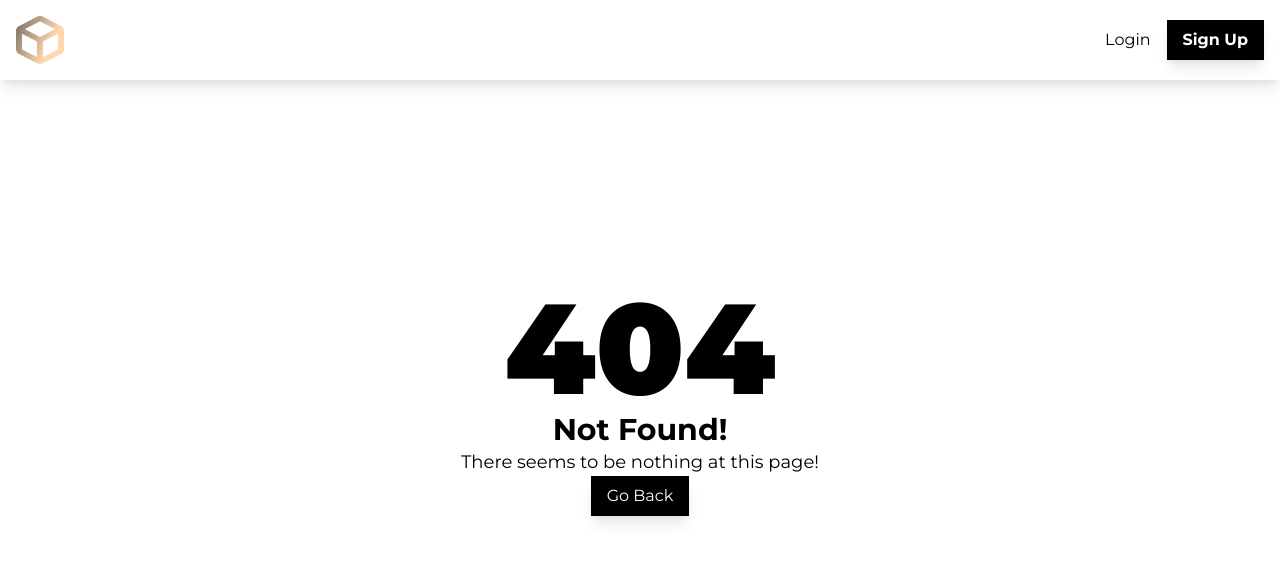
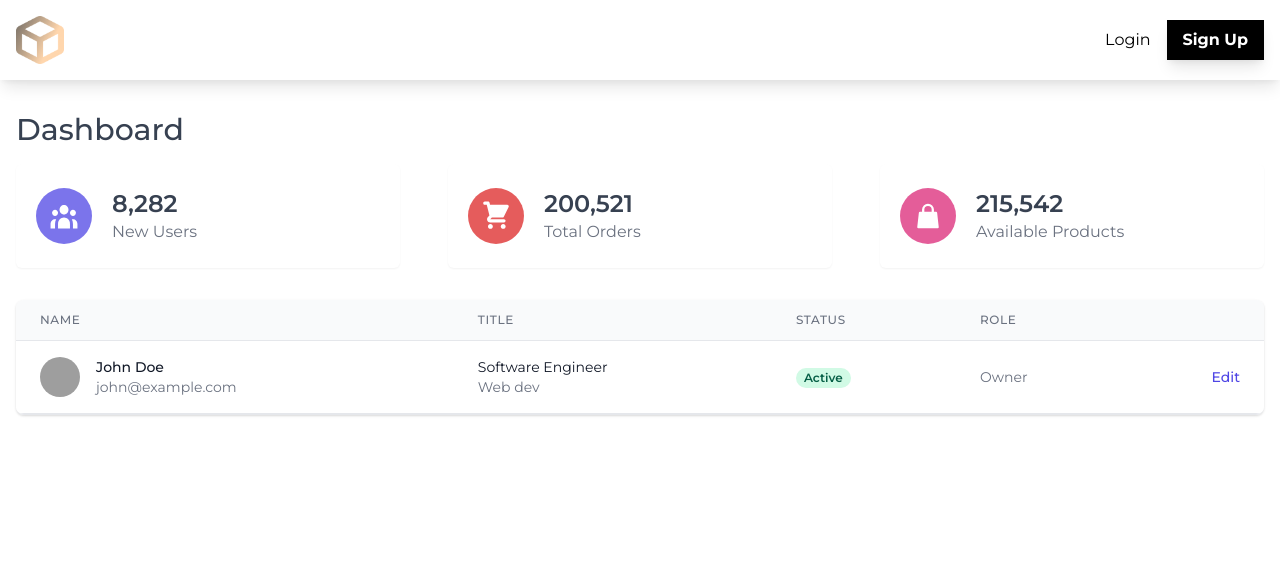
Before and after one commit to kobito-kun/Pronto-Revamped, a React (Create React App) app in the folder frontend/: page /dashboard in a window 1280 px wide. Before the commit this address had no page. Shown: the top 562 px of the page. Built offline with nearby package versions, Linux system fonts and the light colour scheme; grey boxes are pictures that could not be loaded.

Commit message:
User page & Dashboard

```diff
--- a/frontend/src/App.js
+++ b/frontend/src/App.js
@@ -6,6 +6,8 @@ import ErrorPage from './pages/client/ErrorPage';
 import ProductsPage from './pages/client/ProductsPage';
 import LoginPage from './pages/client/LoginPage';
 import Logout from './pages/client/Logout';
+import DashboardPage from './pages/admin/DashboardPage';
+import UserPage from './pages/client/UserPage';
 
 function App() {
   return (
@@ -13,9 +15,12 @@ function App() {
       <Switch>
         <Route exact path="/" component={MainPage} />
         <Route exact path="/products" component={ProductsPage} />
+        <Route exact path="/@:username" component={UserPage} />
         <Route exact path="/login" component={LoginPage} />
 
         <Route exact path="/logout" component={Logout} />
+
+        <Route exact path="/dashboard" component={DashboardPage} />
 
         <Route path="*" component={ErrorPage} />
       </Switch>
--- a/frontend/src/components/Navbar.js
+++ b/frontend/src/components/Navbar.js
@@ -20,7 +20,7 @@ function Navbar() {
         <div className="lg:flex lg:gap-4 items-center hidden">
           {loggedIn
           ?
-          ""
+          <Link to="/dashboard" className="cursor-pointer hover:text-gray-500 duration-300">Dashboard</Link>
           :
           <Link to="/login" className="cursor-pointer hover:text-gray-500 duration-300">Login</Link>
           }
@@ -51,7 +51,9 @@ function Navbar() {
         <div className="w-full">
           {loggedIn
           ?
-          ""
+          <Link to="/dashboard">
+            <div className="hover:bg-gray-100 cursor-pointer duration-300 text-xl text-center border-b py-4">Dashboard</div>
+          </Link>
           :
           <Link to="/login">
             <div className="hover:bg-gray-100 cursor-pointer duration-300 text-xl text-center border-b py-4">Login</div>
--- /dev/null
+++ b/frontend/src/components/admin/Dashboard.js
@@ -0,0 +1,123 @@
+import React from 'react';
+import {Link} from 'react-router-dom';
+
+function Dashboard() {
+  return (
+    <div className="mt-24 max-w-screen-xl mx-auto p-4">
+    <h3 className="text-gray-700 text-3xl font-medium">Dashboard</h3>
+
+    <div className="mt-4">
+        <div className="flex flex-wrap -mx-6">
+            <div className="w-full px-6 sm:w-1/2 xl:w-1/3">
+                <div className="flex items-center px-5 py-6 shadow-sm rounded-md bg-white">
+                    <div className="p-3 rounded-full bg-indigo-600 bg-opacity-75">
+                        <svg className="h-8 w-8 text-white" viewBox="0 0 28 30" fill="none" xmlns="http://www.w3.org/2000/svg">
+                            <path d="M18.2 9.08889C18.2 11.5373 16.3196 13.5222 14 13.5222C11.6804 13.5222 9.79999 11.5373 9.79999 9.08889C9.79999 6.64043 11.6804 4.65556 14 4.65556C16.3196 4.65556 18.2 6.64043 18.2 9.08889Z" fill="currentColor"/>
+                            <path d="M25.2 12.0444C25.2 13.6768 23.9464 15 22.4 15C20.8536 15 19.6 13.6768 19.6 12.0444C19.6 10.4121 20.8536 9.08889 22.4 9.08889C23.9464 9.08889 25.2 10.4121 25.2 12.0444Z" fill="currentColor"/>
+                            <path d="M19.6 22.3889C19.6 19.1243 17.0927 16.4778 14 16.4778C10.9072 16.4778 8.39999 19.1243 8.39999 22.3889V26.8222H19.6V22.3889Z" fill="currentColor"/>
+                            <path d="M8.39999 12.0444C8.39999 13.6768 7.14639 15 5.59999 15C4.05359 15 2.79999 13.6768 2.79999 12.0444C2.79999 10.4121 4.05359 9.08889 5.59999 9.08889C7.14639 9.08889 8.39999 10.4121 8.39999 12.0444Z" fill="currentColor"/>
+                            <path d="M22.4 26.8222V22.3889C22.4 20.8312 22.0195 19.3671 21.351 18.0949C21.6863 18.0039 22.0378 17.9556 22.4 17.9556C24.7197 17.9556 26.6 19.9404 26.6 22.3889V26.8222H22.4Z" fill="currentColor"/>
+                            <path d="M6.64896 18.0949C5.98058 19.3671 5.59999 20.8312 5.59999 22.3889V26.8222H1.39999V22.3889C1.39999 19.9404 3.2804 17.9556 5.59999 17.9556C5.96219 17.9556 6.31367 18.0039 6.64896 18.0949Z" fill="currentColor"/>
+                        </svg>
+                    </div>
+
+                    <div className="mx-5">
+                        <h4 className="text-2xl font-semibold text-gray-700">8,282</h4>
+                        <div className="text-gray-500">New Users</div>
+                    </div>
+                </div>
+            </div>
+
+            <div className="w-full mt-6 px-6 sm:w-1/2 xl:w-1/3 sm:mt-0">
+                <div className="flex items-center px-5 py-6 shadow-sm rounded-md bg-white">
+                    <div className="p-3 rounded-full bg-red-600 bg-opacity-75">
+                        <svg className="h-8 w-8 text-white" viewBox="0 0 28 28" fill="none" xmlns="http://www.w3.org/2000/svg">
+                            <path d="M4.19999 1.4C3.4268 1.4 2.79999 2.02681 2.79999 2.8C2.79999 3.57319 3.4268 4.2 4.19999 4.2H5.9069L6.33468 5.91114C6.33917 5.93092 6.34409 5.95055 6.34941 5.97001L8.24953 13.5705L6.99992 14.8201C5.23602 16.584 6.48528 19.6 8.97981 19.6H21C21.7731 19.6 22.4 18.9732 22.4 18.2C22.4 17.4268 21.7731 16.8 21 16.8H8.97983L10.3798 15.4H19.6C20.1303 15.4 20.615 15.1004 20.8521 14.6261L25.0521 6.22609C25.2691 5.79212 25.246 5.27673 24.991 4.86398C24.7357 4.45123 24.2852 4.2 23.8 4.2H8.79308L8.35818 2.46044C8.20238 1.83722 7.64241 1.4 6.99999 1.4H4.19999Z" fill="currentColor"/>
+                            <path d="M22.4 23.1C22.4 24.2598 21.4598 25.2 20.3 25.2C19.1403 25.2 18.2 24.2598 18.2 23.1C18.2 21.9402 19.1403 21 20.3 21C21.4598 21 22.4 21.9402 22.4 23.1Z" fill="currentColor"/>
+                            <path d="M9.1 25.2C10.2598 25.2 11.2 24.2598 11.2 23.1C11.2 21.9402 10.2598 21 9.1 21C7.9402 21 7 21.9402 7 23.1C7 24.2598 7.9402 25.2 9.1 25.2Z" fill="currentColor"/>
+                        </svg>
+                    </div>
+
+                    <div className="mx-5">
+                        <h4 className="text-2xl font-semibold text-gray-700">200,521</h4>
+                        <div className="text-gray-500">Total Orders</div>
+                    </div>
+                </div>
+            </div>
+
+            <div className="w-full mt-6 px-6 sm:w-1/2 xl:w-1/3 xl:mt-0">
+                <div className="flex items-center px-5 py-6 shadow-sm rounded-md bg-white">
+                    <div className="p-3 rounded-full bg-pink-600 bg-opacity-75">
+                        <svg className="h-8 w-8 text-white" viewBox="0 0 28 28" fill="none" xmlns="http://www.w3.org/2000/svg">
+                            <path d="M6.99998 11.2H21L22.4 23.8H5.59998L6.99998 11.2Z" fill="currentColor" stroke="currentColor" strokeWidth="2" strokeLinejoin="round"/>
+                            <path d="M9.79999 8.4C9.79999 6.08041 11.6804 4.2 14 4.2C16.3196 4.2 18.2 6.08041 18.2 8.4V12.6C18.2 14.9197 16.3196 16.8 14 16.8C11.6804 16.8 9.79999 14.9197 9.79999 12.6V8.4Z" stroke="currentColor" strokeWidth="2"/>
+                        </svg>
+                    </div>
+
+                    <div className="mx-5">
+                        <h4 className="text-2xl font-semibold text-gray-700">215,542</h4>
+                        <div className="text-gray-500">Available Products</div>
+                    </div>
+                </div>
+            </div>
+        </div>
+    </div>
+
+    <div className="mt-8">
+
+    </div>
+
+    <div className="flex flex-col mt-8">
+        <div className="-my-2 py-2 overflow-x-auto sm:-mx-6 sm:px-6 lg:-mx-8 lg:px-8">
+            <div className="align-middle inline-block min-w-full shadow overflow-hidden sm:rounded-lg border-b border-gray-200">
+                <table className="min-w-full">
+                    <thead>
+                        <tr>
+                            <th className="px-6 py-3 border-b border-gray-200 bg-gray-50 text-left text-xs leading-4 font-medium text-gray-500 uppercase tracking-wider">Name</th>
+                            <th className="px-6 py-3 border-b border-gray-200 bg-gray-50 text-left text-xs leading-4 font-medium text-gray-500 uppercase tracking-wider">Title</th>
+                            <th className="px-6 py-3 border-b border-gray-200 bg-gray-50 text-left text-xs leading-4 font-medium text-gray-500 uppercase tracking-wider">Status</th>
+                            <th className="px-6 py-3 border-b border-gray-200 bg-gray-50 text-left text-xs leading-4 font-medium text-gray-500 uppercase tracking-wider">Role</th>
+                            <th className="px-6 py-3 border-b border-gray-200 bg-gray-50"></th>
+                        </tr>
+                    </thead>
+
+                    <tbody className="bg-white">
+                        <tr>
+                            <td className="px-6 py-4 whitespace-no-wrap border-b border-gray-200">
+                                <div className="flex items-center">
+                                    <div className="flex-shrink-0 h-10 w-10">
+                                        <img className="h-10 w-10 rounded-full" src="https://images.unsplash.com/photo-1472099645785-5658abf4ff4e?ixlib=rb-1.2.1&ixid=eyJhcHBfaWQiOjEyMDd9&auto=format&fit=facearea&facepad=2&w=256&h=256&q=80" alt="" />
+                                    </div>
+
+                                    <div className="ml-4">
+                                        <div className="text-sm leading-5 font-medium text-gray-900">John Doe</div>
+                                        <div className="text-sm leading-5 text-gray-500">john@example.com</div>
+                                    </div>
+                                </div>
+                            </td>
+
+                            <td className="px-6 py-4 whitespace-no-wrap border-b border-gray-200">
+                                <div className="text-sm leading-5 text-gray-900">Software Engineer</div>
+                                <div className="text-sm leading-5 text-gray-500">Web dev</div>
+                            </td>
+
+                            <td className="px-6 py-4 whitespace-no-wrap border-b border-gray-200">
+                                <span className="px-2 inline-flex text-xs leading-5 font-semibold rounded-full bg-green-100 text-green-800">Active</span>
+                            </td>
+
+                            <td className="px-6 py-4 whitespace-no-wrap border-b border-gray-200 text-sm leading-5 text-gray-500">Owner</td>
+
+                            <td className="px-6 py-4 whitespace-no-wrap text-right border-b border-gray-200 text-sm leading-5 font-medium">
+                                <Link to="#" className="text-indigo-600 hover:text-indigo-900">Edit</Link>
+                            </td>
+                        </tr>
+                    </tbody>
+                </table>
+            </div>
+        </div>
+    </div>
+    </div>
+  )
+}
+
+export default Dashboard
--- /dev/null
+++ b/frontend/src/pages/admin/DashboardPage.js
@@ -0,0 +1,14 @@
+import React from 'react'
+import Dashboard from '../../components/admin/Dashboard'
+import Navbar from '../../components/Navbar'
+
+function DashboardPage() {
+  return (
+    <div>
+      <Navbar />
+      <Dashboard />
+    </div>
+  )
+}
+
+export default DashboardPage
--- /dev/null
+++ b/frontend/src/pages/client/UserPage.js
@@ -0,0 +1,25 @@
+import React, {useEffect, useState} from 'react'
+import Navbar from '../../components/Navbar'
+
+function UserPage() {
+
+  const [loggedIn, setLoggedIn] = useState(false);
+
+  useEffect(() => {
+    setLoggedIn(localStorage.getItem("loggedIn"));
+  }, [])
+
+  return (
+    <div>
+      {
+        loggedIn
+        ?
+        <Navbar />
+        :
+        ""
+      }
+    </div>
+  )
+}
+
+export default UserPage
```
